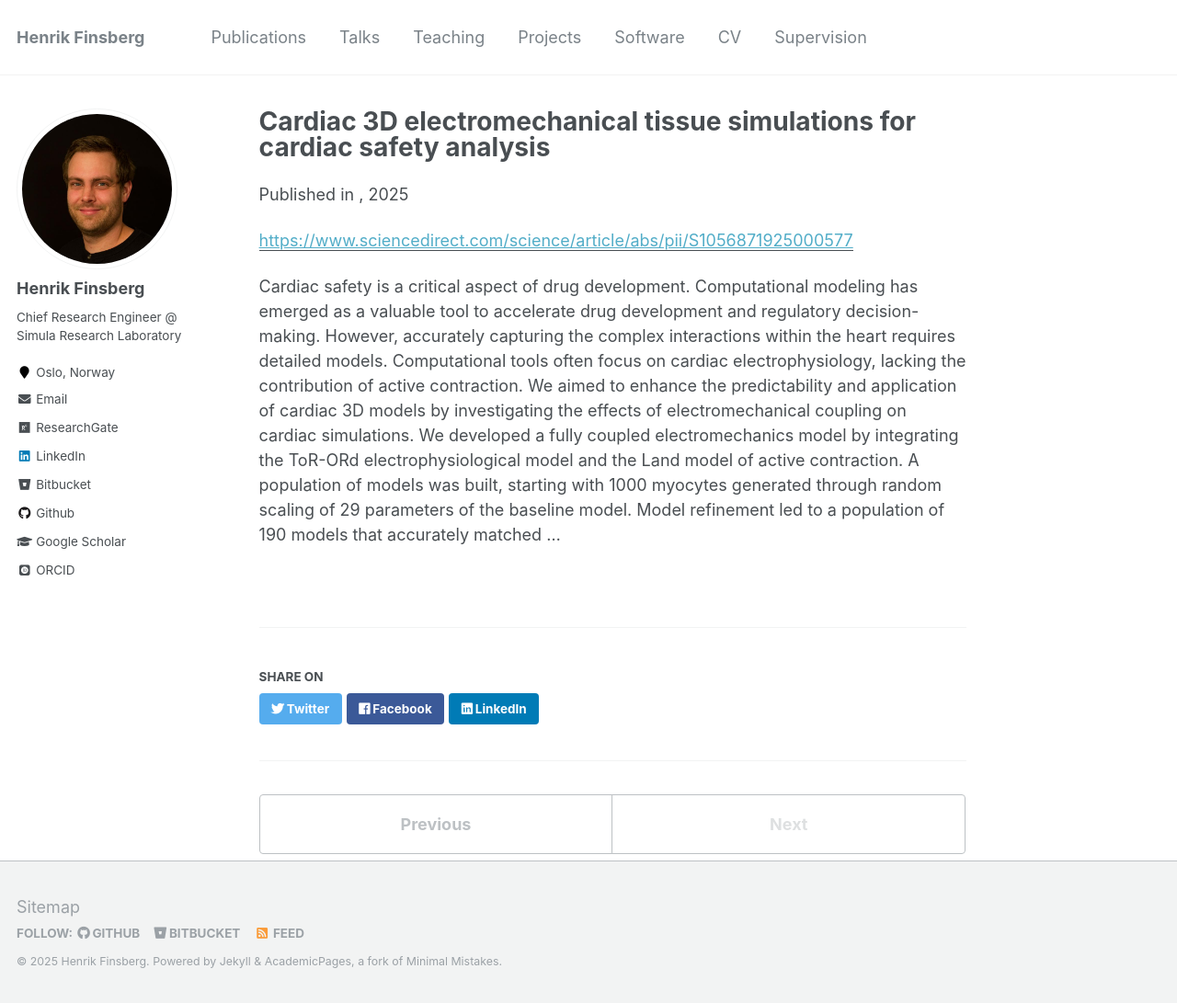
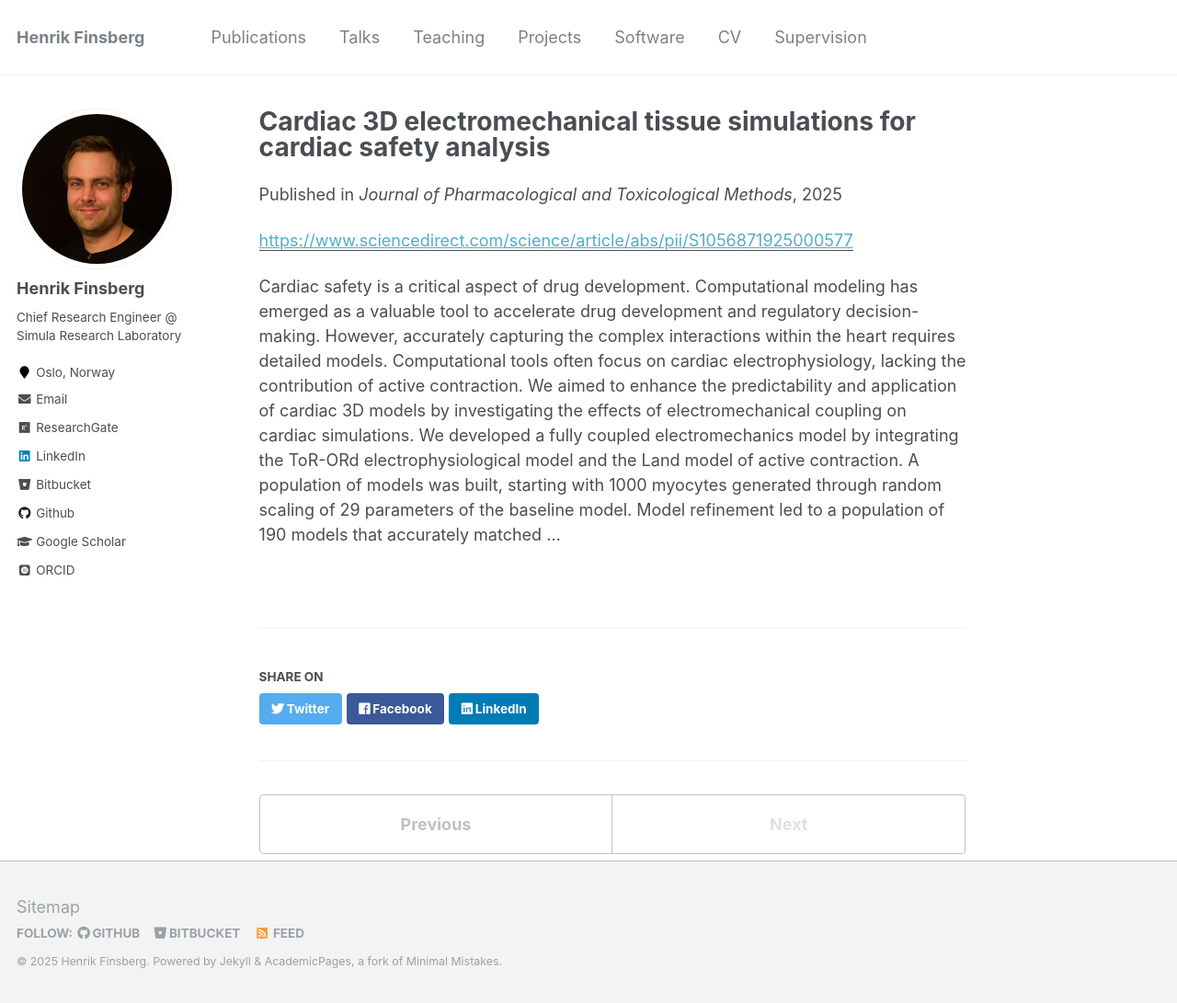
Before and after one commit to finsberg/finsberg.github.io, a Jekyll site: the page built from _publications/2025-5-1-cardiac-3d-electromechanical.md, in a window 1280 px wide and 1091 px high. Shown: the whole window at 92% size. Built offline with Jekyll 4.4.1, drawn with Linux system fonts in a browser that asks for light colours; some web fonts are replaced.

Commit message:
Update _publications/2025-5-1-cardiac-3d-electromechanical.md

```diff
--- a/_publications/2025-5-1-cardiac-3d-electromechanical.md
+++ b/_publications/2025-5-1-cardiac-3d-electromechanical.md
@@ -4,7 +4,7 @@ collection: publications
 permalink: /publication/cardiac-3d-electromechanical
 excerpt: 'Cardiac safety is a critical aspect of drug development'
 date: 2025-5-1
-venue: ''
+venue: 'Journal of Pharmacological and Toxicological Methods'
 paperurl: https://www.sciencedirect.com/science/article/abs/pii/S1056871925000577
 authors:': 'Jordi Llopis-Lorente, Ilse van Herck, María Teresa Mora, Henrik Finsberg, Cécile Daversin-Catty, Jørgen Dokken, Samuel Wall, Javier Saiz, Hermenegild Arevalo, Beatriz Trenor'
 ---
```
